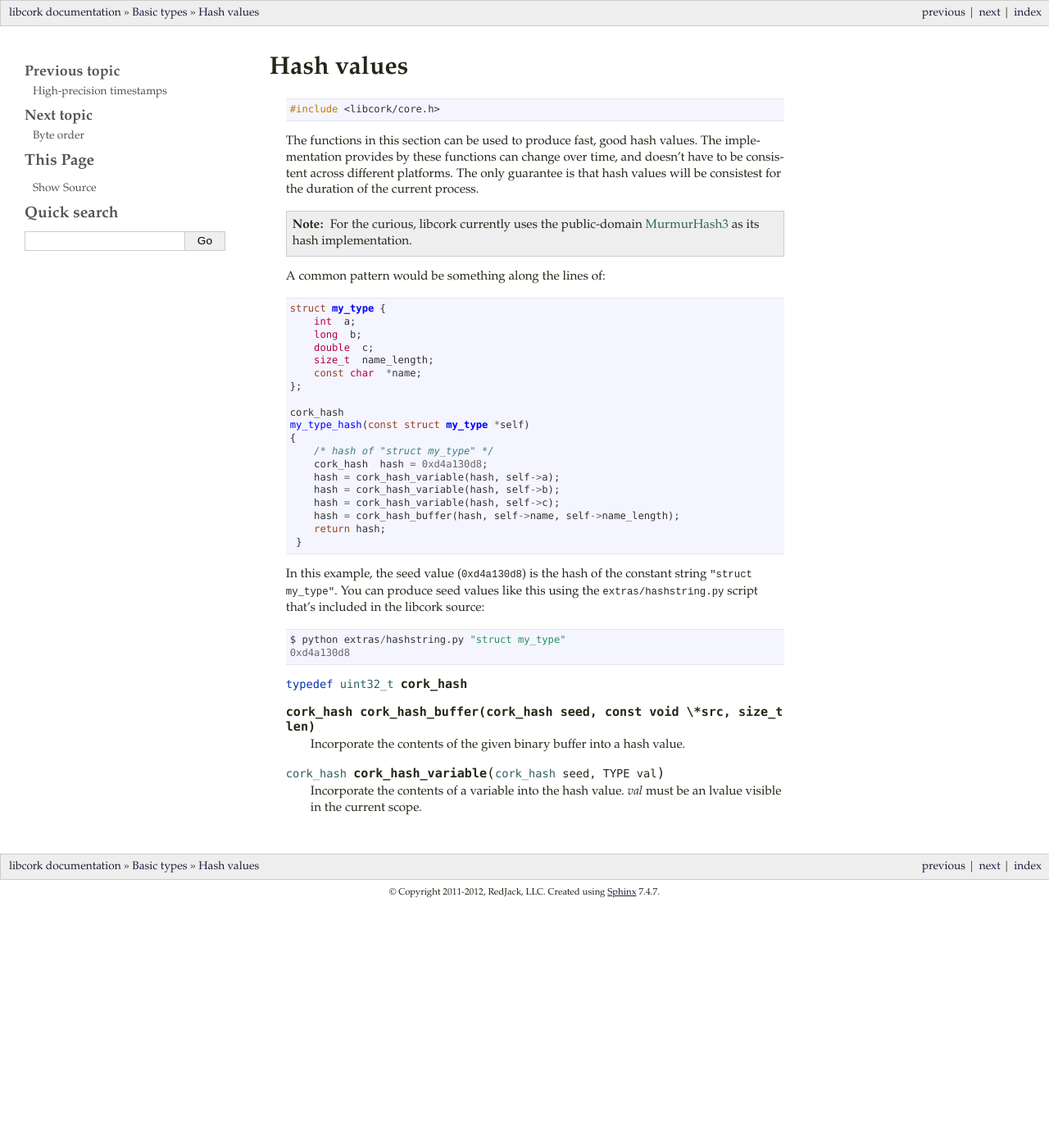
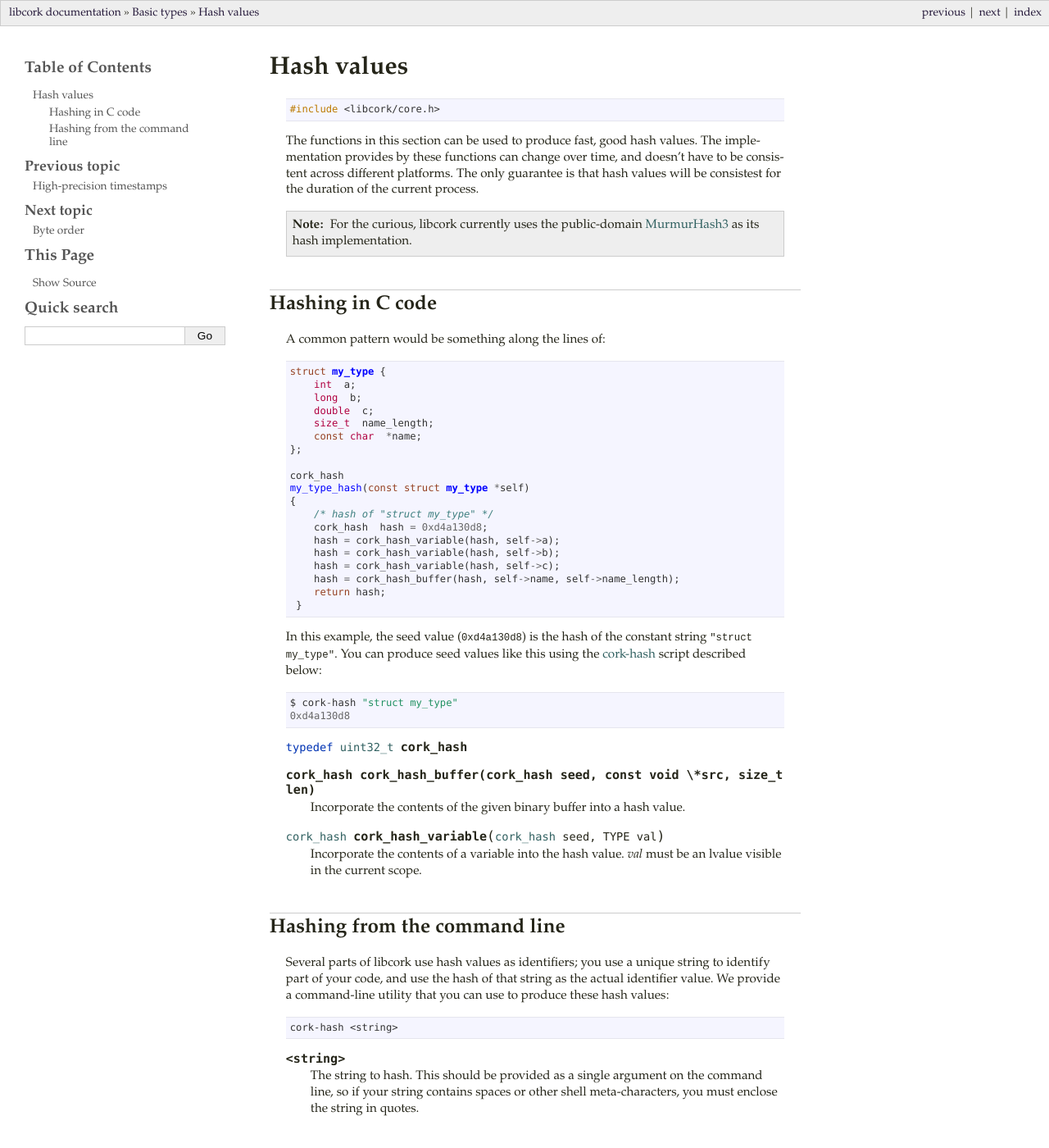
Before and after one commit to dcreager/libcork, a Sphinx documentation site: the page built from docs/hash-values.rst, in a window 1280 px wide and 1400 px high. Shown: the whole window at 82% size. Built offline with Sphinx 7.4.7, drawn with Linux system fonts in a browser that asks for light colours; pages that are not in the unit, such as notebooks, are missing from menus.

Commit message:
cork-hash command
This patch adds a new cork-hash command, which does the same thing as
the existing extras/hashstring.py script.  cork-hash, however, is
implemented in C, using the actual libcork library, and is installed
along with the library.  (The Python script is only available in the
libcork source tree.)

```diff
--- a/docs/errors.rst
+++ b/docs/errors.rst
@@ -495,10 +495,9 @@ error class is represented by the string
 ``"libcork/core/net-addresses.h"``.
 
 Given this string, you can produce the error class's hash value using
-the ``extras/hashstring.py`` script that's included in the libcork
-source::
+the :ref:`cork-hash <cork-hash>` command that's installed with libcork::
 
-  $ python extras/hashstring.py "libcork/core/net-addresses.h"
+  $ cork-hash "libcork/core/net-addresses.h"
   0x1f76fedf
 
 The next step is to define the error codes within the class.  This is
--- a/docs/hash-values.rst
+++ b/docs/hash-values.rst
@@ -23,6 +23,9 @@ of the current process.
    `MurmurHash3 <http://code.google.com/p/smhasher/>`_ as its hash
    implementation.
 
+Hashing in C code
+-----------------
+
 A common pattern would be something along the lines of::
 
   struct my_type {
@@ -47,10 +50,9 @@ A common pattern would be something along the lines of::
 
 In this example, the seed value (``0xd4a130d8``) is the hash of the
 constant string ``"struct my_type"``.  You can produce seed values like
-this using the ``extras/hashstring.py`` script that's included in the
-libcork source::
+this using the :ref:`cork-hash <cork-hash>` script described below::
 
-  $ python extras/hashstring.py "struct my_type"
+  $ cork-hash "struct my_type"
   0xd4a130d8
 
 
@@ -65,3 +67,24 @@ libcork source::
 
    Incorporate the contents of a variable into the hash value.  *val*
    must be an lvalue visible in the current scope.
+
+
+.. _cork-hash:
+
+Hashing from the command line
+-----------------------------
+
+Several parts of libcork use hash values as identifiers; you use a
+unique string to identify part of your code, and use the hash of that
+string as the actual identifier value.  We provide a command-line
+utility that you can use to produce these hash values:
+
+.. code-block:: none
+
+   cork-hash <string>
+
+.. describe:: <string>
+
+   The string to hash.  This should be provided as a single argument on
+   the command line, so if your string contains spaces or other shell
+   meta-characters, you must enclose the string in quotes.
```
Also changed, not shown: 2 other files.
